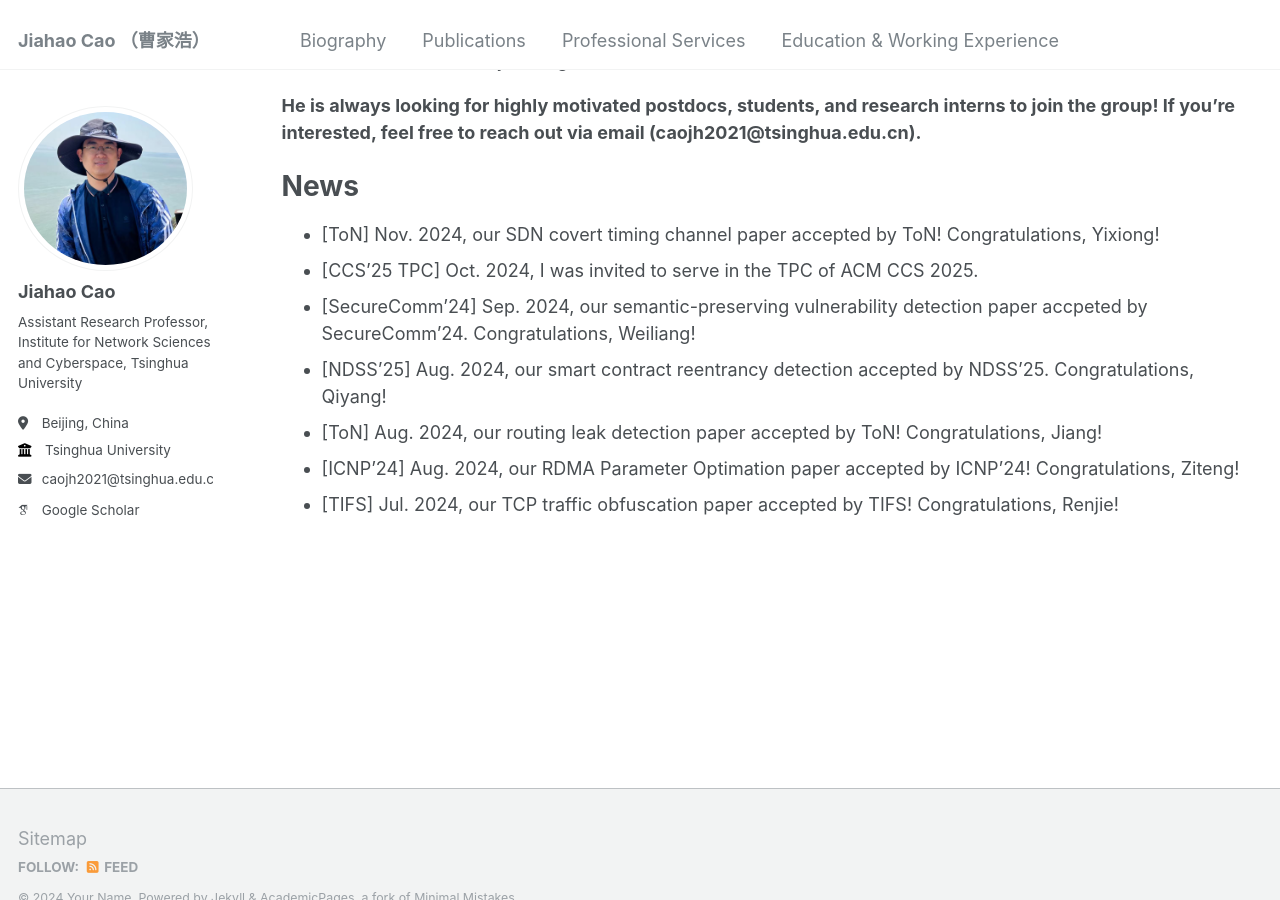
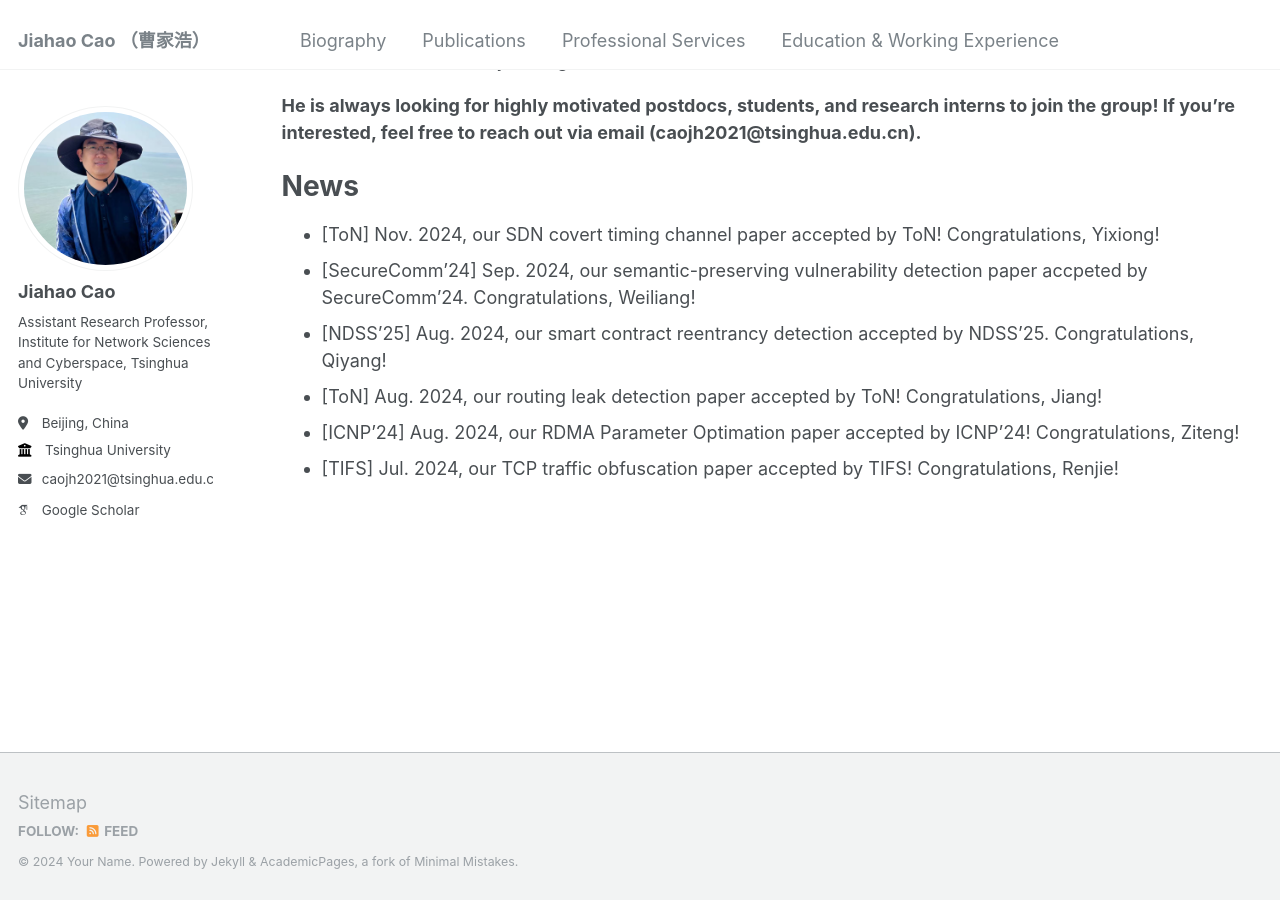
Before and after one commit to caojh15/caojh15.github.io, a Jekyll site: the page built from _pages/about.md, in a window 1280 px wide and 900 px high, scrolled down 643 px. Built offline with Jekyll 4.4.1, drawn with Linux system fonts in a browser that asks for light colours; some web fonts are replaced.

Commit message:
Update about.md

```diff
--- a/_pages/about.md
+++ b/_pages/about.md
@@ -20,7 +20,6 @@ His current interests mainly focus on the following domains:
 
 # News
 - [ToN] Nov. 2024, our SDN covert timing channel paper accepted by ToN! Congratulations, Yixiong!
-- [CCS'25 TPC] Oct. 2024, I was invited to serve in the TPC of ACM CCS 2025.
 - [SecureComm'24] Sep. 2024, our semantic-preserving vulnerability detection paper accpeted by SecureComm'24. Congratulations, Weiliang!
 - [NDSS'25] Aug. 2024, our smart contract reentrancy detection accepted by NDSS'25. Congratulations, Qiyang!
 - [ToN] Aug. 2024, our routing leak detection paper accepted by ToN! Congratulations, Jiang!
```
